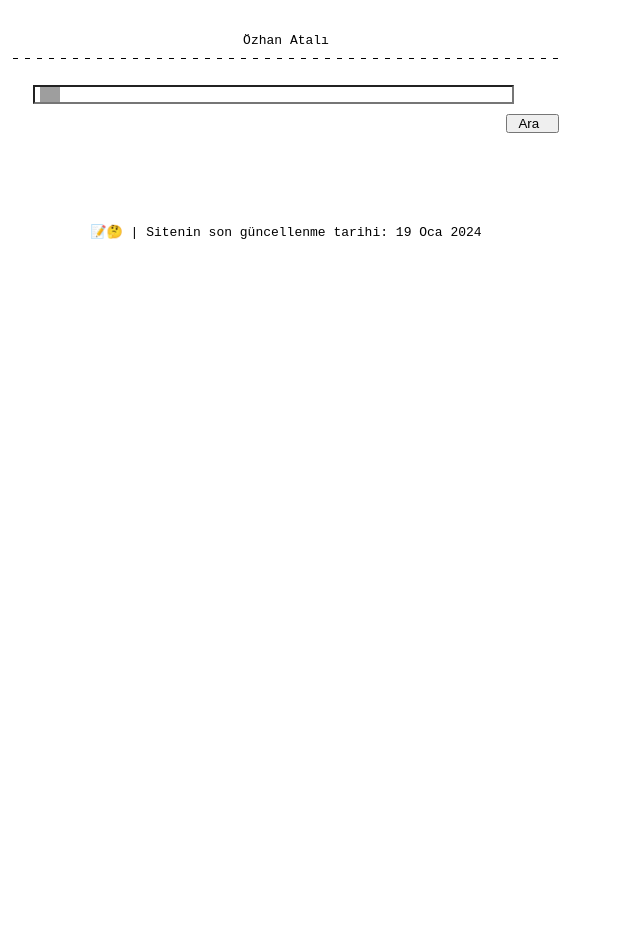
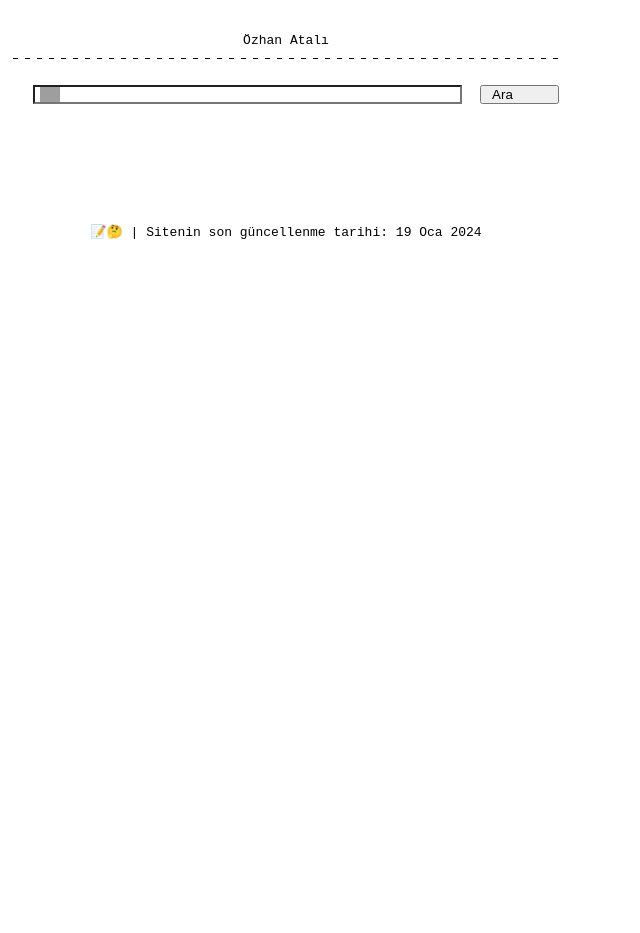
Before and after one commit to ozhanatali/ozhanatali.github.io, a Jekyll site: the page built from search.html, in a window 1280 px wide. Shown: the whole page, without its empty margins (0-640 px from the left). Built offline with Jekyll 4.4.1, drawn with Linux system fonts in a browser that asks for light colours; grey boxes are pictures that could not be loaded.

Commit message:
Update search.html

```diff
--- a/search.html
+++ b/search.html
@@ -2,8 +2,8 @@
 layout: default
 ---
 <form action="/search" method="get" style="margin-left: 20px; margin-bottom: 30px;">
-  <input type="text" id="search-box" name="query" style="width: 85%; margin-bottom:10px; ">
-  <input type="submit" value="Ara" style="width: 10%;  margin-bottom:10px;">
+  <input type="text" id="search-box" name="query" style="width: 75%; margin-bottom:10px; ">
+  <input type="submit" value="Ara" style="width: 15%;  margin-bottom:10px;">
 </form>
 
 <p></p>
```
